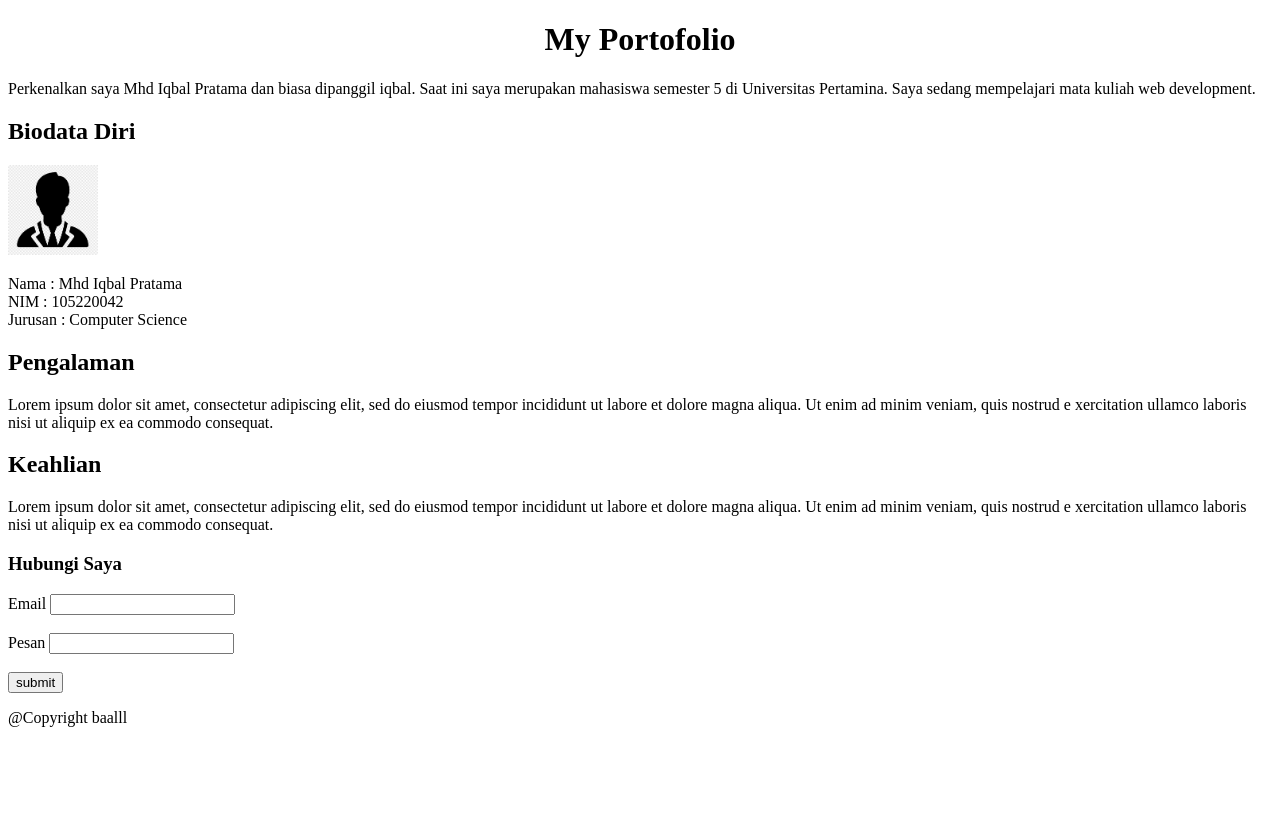
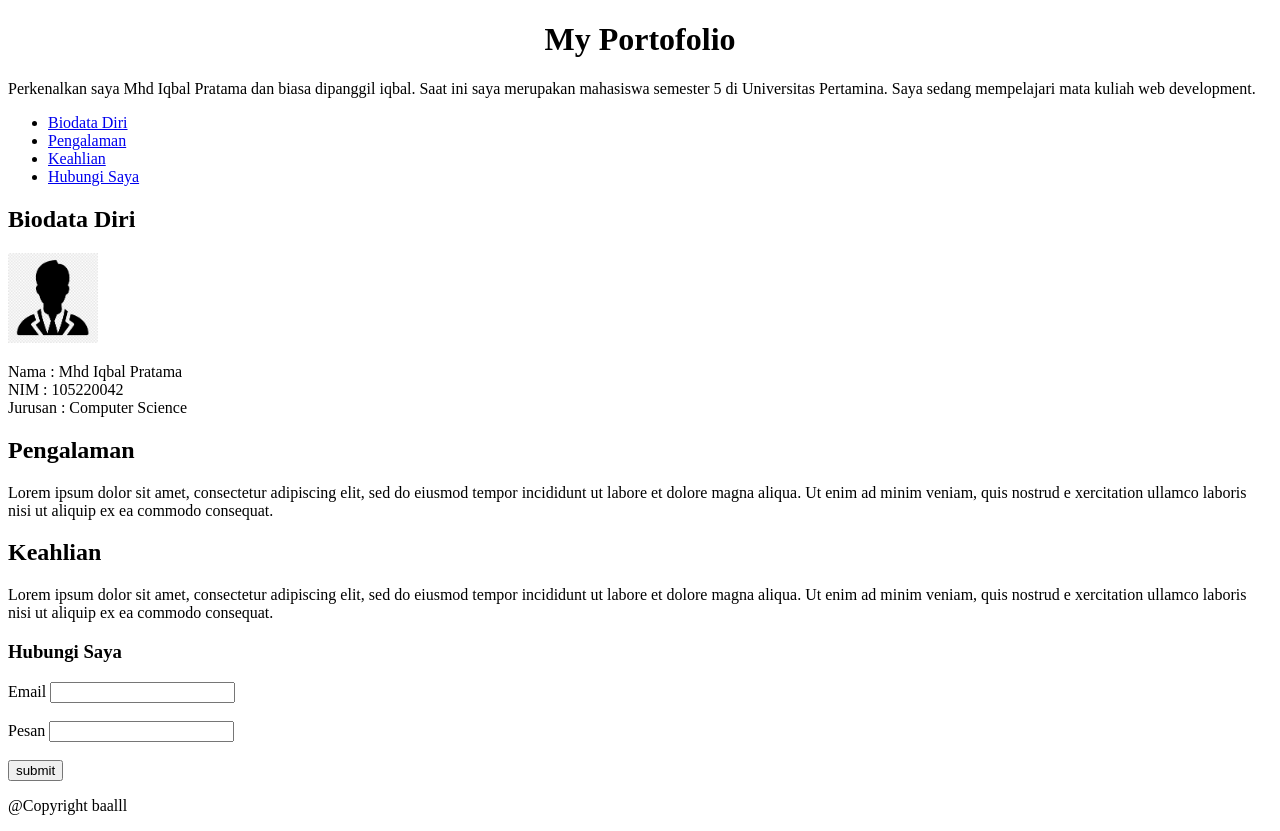
Before and after one commit to MhdIqbalPratama/Praktikum-Web, a plain HTML site: page tugas.html in a window 1280 px wide. Before the commit the page ends 800 px from the top, so only its background shows below. Drawn offline with Linux system fonts and the light colour scheme.

Commit message:
Update tugas.html

```diff
--- a/tugas.html
+++ b/tugas.html
@@ -5,29 +5,37 @@
     <meta http-equiv="X-UA-Compatible" content="IE=edge">
     <meta name="viewport" content="width=device-width, initial-scale=1.0">
     <title> Portofolio </title>
+    <link rel="stylesheet" href="style.css">
         <body>
             <header class>
                 <h1 style="text-align:center;">My Portofolio</h1>
                 <p>Perkenalkan saya Mhd Iqbal Pratama dan biasa dipanggil iqbal. Saat ini saya merupakan mahasiswa semester 5 di Universitas Pertamina. Saya sedang mempelajari mata kuliah web development.</p>
             </header>
         </body>
+        <nav>
+            <ul>
+                <li><a href="#biodataku">Biodata Diri</a></li>
+                <li><a href="#pengalamanku">Pengalaman</a></li>
+                <li><a href="#keahlianku">Keahlian</a></li>
+                <li><a href="#hubungiku">Hubungi Saya</a></li>
+            </ul>
+        </nav>
         <main>
-            <section class="biodata">
+            <section id="biodataku" class="biodata">
                 <h2>Biodata Diri</h2>
                 <img src="logo.png" alt="logo" width="90px" height="90">
                 <p>Nama   : Mhd Iqbal Pratama <br>NIM : 105220042 <br>Jurusan  : Computer Science
                 </p>
-
             </section>
-            <section class="pengalaman">
+            <section id="pengalamanku" class="pengalaman">
                 <h2>Pengalaman</h2>
                 <p>Lorem ipsum dolor sit amet, consectetur adipiscing elit, sed do eiusmod tempor incididunt ut labore et dolore magna aliqua. Ut enim ad minim veniam, quis nostrud e xercitation ullamco laboris nisi ut aliquip ex ea commodo consequat. </p>
             </section>
-            <section class="keahlian">
+            <section id="keahlianku" class="keahlian">
                 <h2>Keahlian</h2>
                 <p>Lorem ipsum dolor sit amet, consectetur adipiscing elit, sed do eiusmod tempor incididunt ut labore et dolore magna aliqua. Ut enim ad minim veniam, quis nostrud e xercitation ullamco laboris nisi ut aliquip ex ea commodo consequat. </p>
             </section>
-            <section>
+            <section id="hubungiku">
                 <h3>Hubungi Saya</h3>
                 <form action="">
                     <label for="email">Email</label>
```
